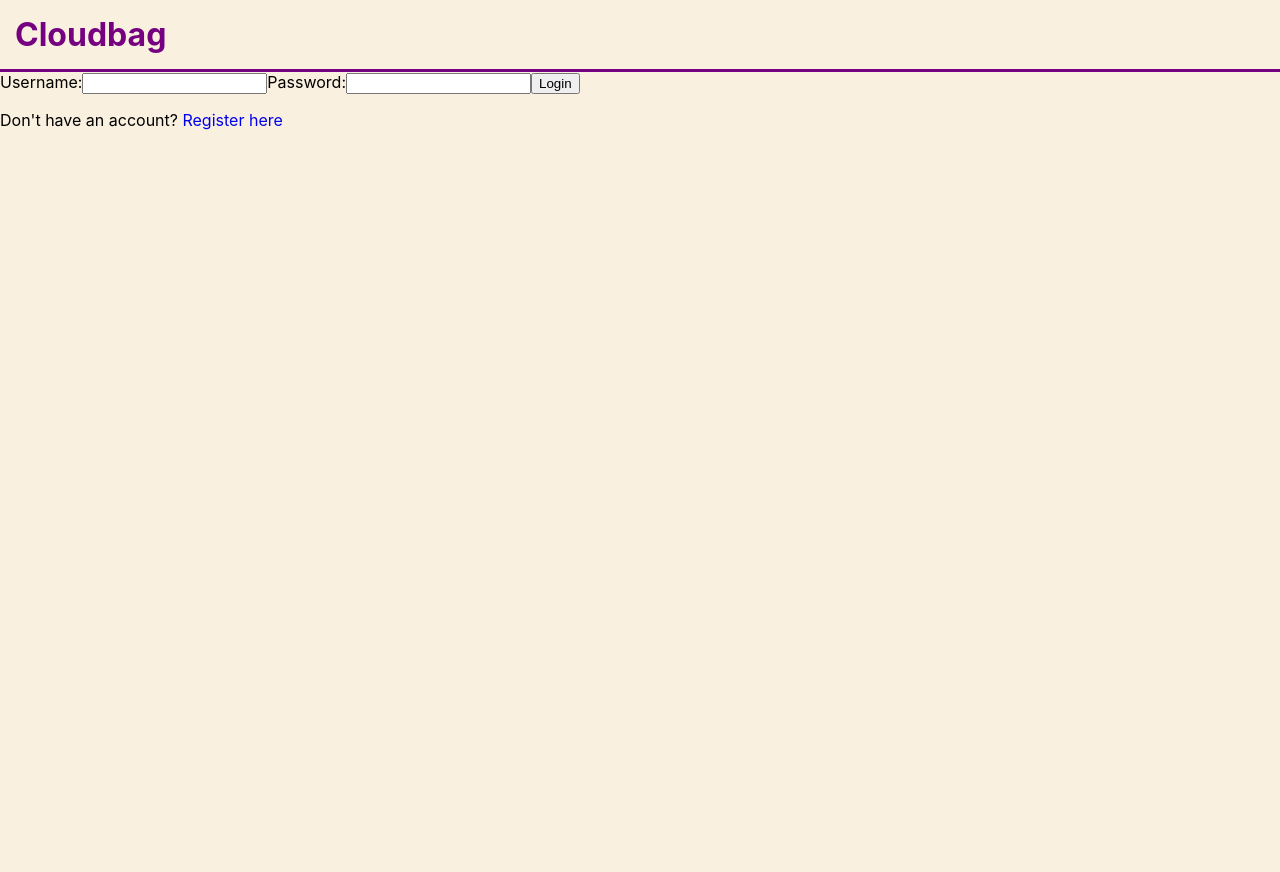
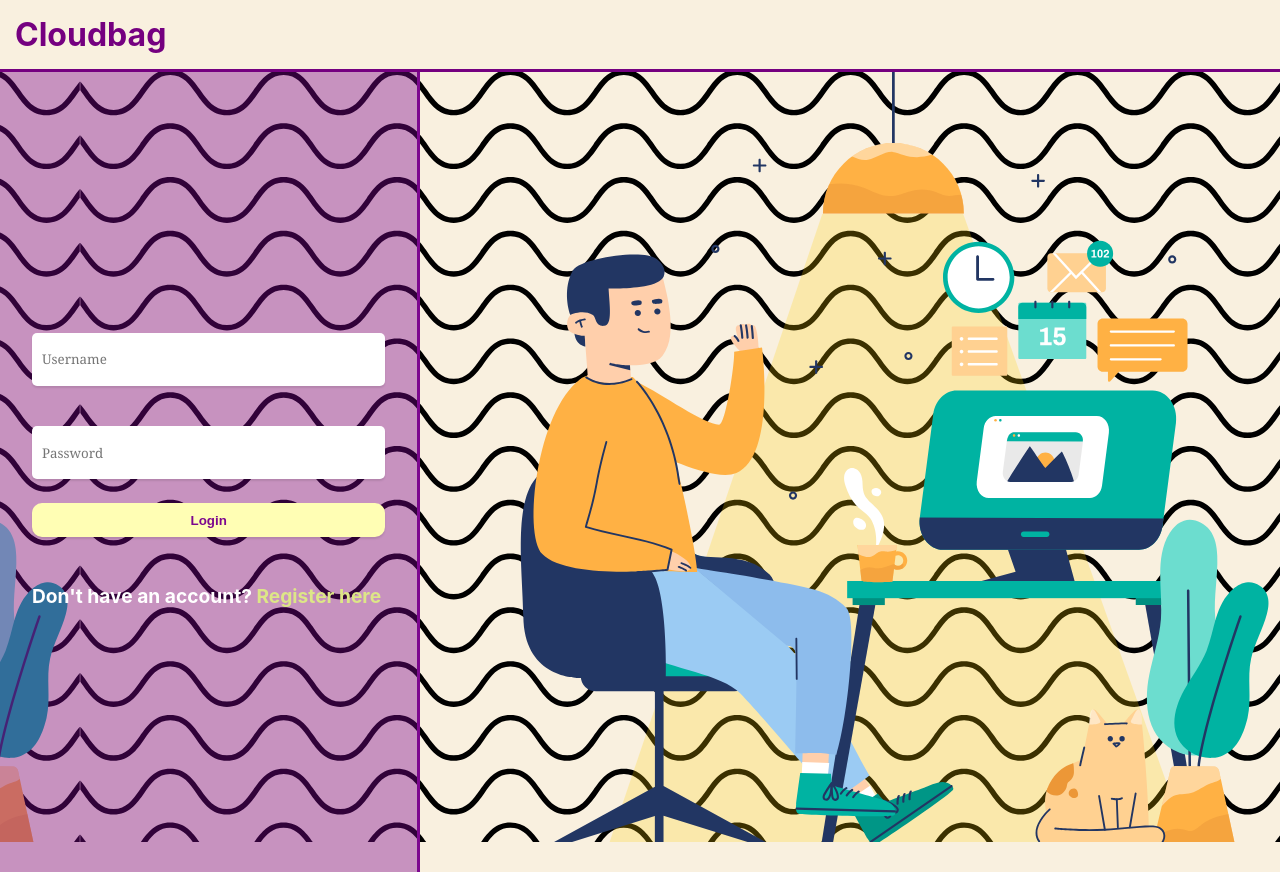
Before and after one commit to yadhukrishnasm/Cloudbag, a React (Create React App) app in the folder client/: page / in a window 1280 px wide. Before the commit the page ends 800 px from the top, so only its background shows below. Built offline with nearby package versions, Linux system fonts and the light colour scheme.

Commit message:
designed login page

```diff
--- a/client/src/modules/askai.js
+++ b/client/src/modules/askai.js
@@ -49,15 +49,23 @@ export default function Askai() {
       });
   };
 
+  const handleSubmit = (e) => {
+    e.preventDefault();
+    const question = document.getElementById('note').value;
+    sendQuestion(question);
+  };
+
   return (
     <div>
+      <form onSubmit={handleSubmit}>
         <textarea
           name="note"
           id="note"
           cols="30"
           rows="2"
         ></textarea>
-      <button id='ques-search' onClick={sendQuestion}>Send</button>
+        <button id='ques-search' type="submit">Send</button>
+      </form>
       <button onClick={startListening} disabled={isListening}>
         Start Audio Search
       </button>
--- a/client/src/pages/homepage.css
+++ b/client/src/pages/homepage.css
@@ -15,6 +15,8 @@
     position: fixed;
     right: 0px;
     top: 10vh;
+    overflow: scroll;
+    overflow-x:hidden;
 }
 .chat{
     height: fit-content;
--- a/client/src/pages/loginPage.js
+++ b/client/src/pages/loginPage.js
@@ -1,12 +1,14 @@
 import React, { useState } from 'react';
 import { Link, useNavigate } from 'react-router-dom';
-import { Navbar } from '../components/navbar'
-
+import { Navbar } from '../components/navbar';
+import './loginpage.css';
 
 function LoginPage() {
   const [username, setUsername] = useState('');
   const [password, setPassword] = useState('');
   const navigate = useNavigate();
+
+
 
   const handleSubmit = (e) => {
     e.preventDefault();
@@ -27,25 +29,33 @@ function LoginPage() {
       }
     })
     .catch(error => {
-        // Handle network or other errors
       console.error('Error during login:', error);
     });
   };
 
   return (
     <div>
-      <Navbar/>
+      <Navbar />
+      <div className="container">
+        <div className="loginForm">
           <form onSubmit={handleSubmit}>
-        <label htmlFor="username">Username:</label>
-        <input type="text" id="username" value={username} onChange={(e) => setUsername(e.target.value)} />
-        <label htmlFor="password">Password:</label>
-        <input type="password" id="password" value={password} onChange={(e) => setPassword(e.target.value)} />
-        <button type="submit">Login</button>
+            <p>
+
+              <input type="text" id="username" placeholder='Username' value={username} onChange={(e) => setUsername(e.target.value)} /><br/>
+            </p>
+            <p>
+
+              <input type="password" id="password" placeholder='Password' value={password} onChange={(e) => setPassword(e.target.value)} /> <br />
+            </p>
+            <button type="submit">Login</button><br />
           </form>
-      <p>
+          <p id='toRegister'>
+
             Don't have an account?
-        <Link to="/register"> Register here</Link>
+            <Link to="/register" id='register'> Register here</Link>
           </p>
+        </div>
+      </div>
     </div>
   );
 }
--- a/client/src/pages/loginpage.css
+++ b/client/src/pages/loginpage.css
@@ -0,0 +1,75 @@
+
+@import url('https://fonts.googleapis.com/css2?family=Oswald:wght@200..700&display=swap');
+body{
+    overflow:hidden;
+}
+.container{
+    height: 100vh;
+    width: 100vw;
+    display: flex;
+    align-items: flex-start;
+    justify-content: center;
+    flex-direction: column;
+    background-image: url(../../public/3714961.svg);
+    background-repeat:repeat-x;
+    background-position: 10vh -30px;
+    background-size:contain;
+
+}
+.loginForm{
+    border-right: 3px solid rgb(124, 7, 142);
+    padding: 0em 2em;
+    display: flex;
+    justify-content: center;
+    flex-direction: column;
+    align-items: flex-start;
+    width: fit-content;
+    height: 100%;
+    background-color: rgba(124, 7, 142, 0.401);
+    form{
+        display: flex;
+        gap: 8px;
+        flex-direction: column;
+        input{
+            height: 2.5em;
+            width: 25em;
+            border-radius: 5px;
+            border-style: hidden;
+            box-shadow: 0 2px 2px rgba(0, 0, 0, 0.1);
+            padding: 10px;
+            font-family:Georgia, 'Times New Roman', Times, serif;
+            font-weight: 200    ;
+            color:black;
+
+        }
+        input:hover{
+            box-shadow: 0 6px 8px rgba(19, 19, 19, 0.832);
+            transform: scale(1.1);
+            transition: all 0.2s ease-in-out;
+        }
+    }
+}
+button{
+    height: 2.5em;
+    width: 26.5em;
+    padding: 5px;
+    border-radius: 10px;
+    border-style: hidden;
+    box-shadow: 0 2px 2px rgba(0, 0, 0, 0.1);
+    font-weight: bolder;
+    background-color:rgb(255, 254, 180) ;
+    color:rgb(124, 7, 142) ;
+}
+button:hover{
+    transform: scale(1.1);
+    transition: all 0.2s ease-in-out;
+}
+
+#toRegister{
+    color: #ffffff;
+    font-size: 1.2em;
+    font-weight: bolder;
+    a{
+        color: #dde687;
+    }
+}
```
Also changed, not shown: client/public/3714961.svg (added), 1 other file (tests, documents, lock files or other folders). Lines whose indentation alone changed are shown as unchanged.
